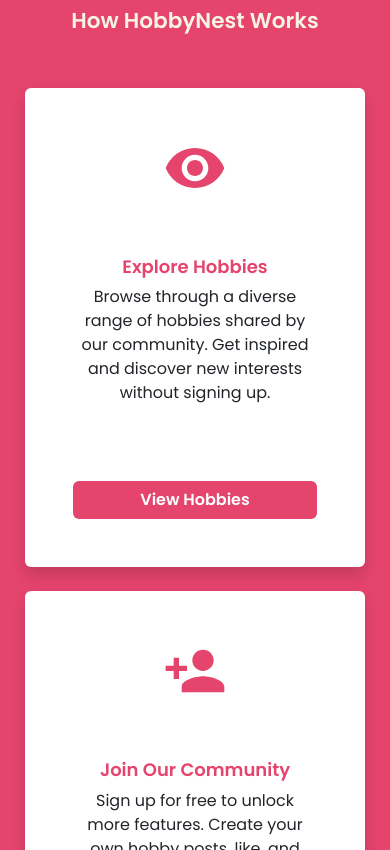
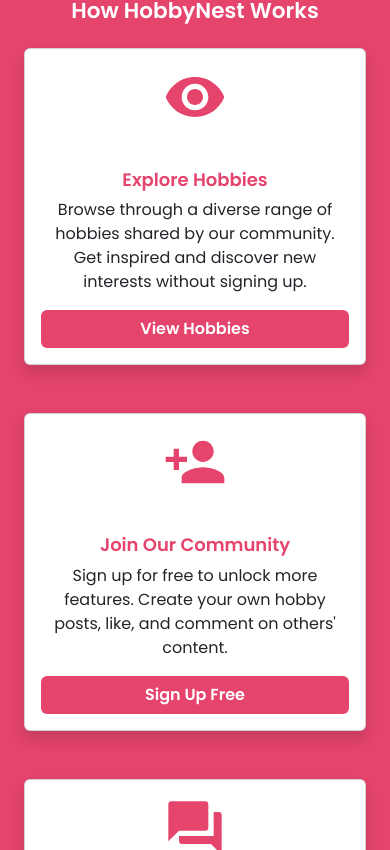
Before and after one commit to floydfdes/app-hobbynest, a React (Create React App) app: page / in a window 390 px wide. Shown: the part 934-1784 px from the top of the page. Built offline with nearby package versions, Linux system fonts and the light colour scheme.

Commit message:
Mobile layout imprvements

```diff
--- a/src/App.scss
+++ b/src/App.scss
@@ -239,15 +239,19 @@ input[type='number'] {
   -moz-appearance: textfield;
 }
 
+
+
 .about-page {
   h5 {
     color: var(--fourth-color);
   }
+
+  h4 {
+    color: var(--primary-color);
+  }
 }
 
-h4 {
-  color: var(--primary-color);
-}
+
 
 .contact-row-padding {
   .form-group {
--- a/src/components/Main/Main.jsx
+++ b/src/components/Main/Main.jsx
@@ -42,13 +42,16 @@ function Main() {
       </div>
 
       {/* Feature Cards */}
-      <div id="explore" className="main-page-card-div container-fluid my-5">
-        <h4 className="text-center mb-4">How HobbyNest Works</h4>
-        <div className="row">
+      <div id="explore" className="container-fluid py-5" style={{ backgroundColor: 'var(--secondary-color)' }}>
+        <div className="container">
+          <h4 className="text-center mb-4 text-white">How HobbyNest Works</h4>
+          <div className="row g-4">
             <div className="col-md-4 col-lg-4 col-sm-12 mb-4">
               <div className="card shadow text-center h-100">
-              <VisibilityIcon style={{ fontSize: '4rem', fill: 'var(--secondary-color)', marginTop: '1rem' }} />
                 <div className="card-body d-flex flex-column">
+                  <div>
+                    <VisibilityIcon style={{ fontSize: '4rem', fill: 'var(--secondary-color)' }} />
+                  </div>
                   <h5 className="card-title">Explore Hobbies</h5>
                   <p className="card-text flex-grow-1">
                     Browse through a diverse range of hobbies shared by our community. Get inspired and discover new interests without signing up.
@@ -60,8 +63,10 @@ function Main() {
 
             <div className="col-md-4 col-lg-4 col-sm-12 mb-4">
               <div className="card shadow text-center h-100">
-              <PersonAddIcon style={{ fontSize: '4rem', fill: 'var(--secondary-color)', marginTop: '1rem' }} />
                 <div className="card-body d-flex flex-column">
+                  <div>
+                    <PersonAddIcon style={{ fontSize: '4rem', fill: 'var(--secondary-color)' }} />
+                  </div>
                   <h5 className="card-title">Join Our Community</h5>
                   <p className="card-text flex-grow-1">
                     Sign up for free to unlock more features. Create your own hobby posts, like, and comment on others&apos; content.
@@ -73,8 +78,10 @@ function Main() {
 
             <div className="col-md-4 col-lg-4 col-sm-12 mb-4">
               <div className="card shadow text-center h-100">
-              <InteractionIcon style={{ fontSize: '4rem', fill: 'var(--secondary-color)', marginTop: '1rem' }} />
                 <div className="card-body d-flex flex-column">
+                  <div>
+                    <InteractionIcon style={{ fontSize: '4rem', fill: 'var(--secondary-color)' }} />
+                  </div>
                   <h5 className="card-title">Interact and Share</h5>
                   <p className="card-text flex-grow-1">
                     As a member, like, comment, and react to posts. Edit or delete your own content, and engage with the community.
@@ -85,11 +92,12 @@ function Main() {
             </div>
           </div>
         </div>
+      </div>
 
       {/* Features List */}
-      <div className="container mt-5">
+      <div className="container mt-5 px-4">
         <h2 className="text-center mb-4">What You Can Do on HobbyNest</h2>
-        <div className="row">
+        <div className="row g-4">
           <div className="col-md-6 mb-4">
             <div className="card h-100">
               <div className="card-body">
@@ -118,7 +126,9 @@ function Main() {
         </div>
       </div>
 
+      <div className="mt-5">
         <Contact />
+      </div>
       <Footer />
     </>
   );
```
Lines whose indentation alone changed are shown as unchanged.
